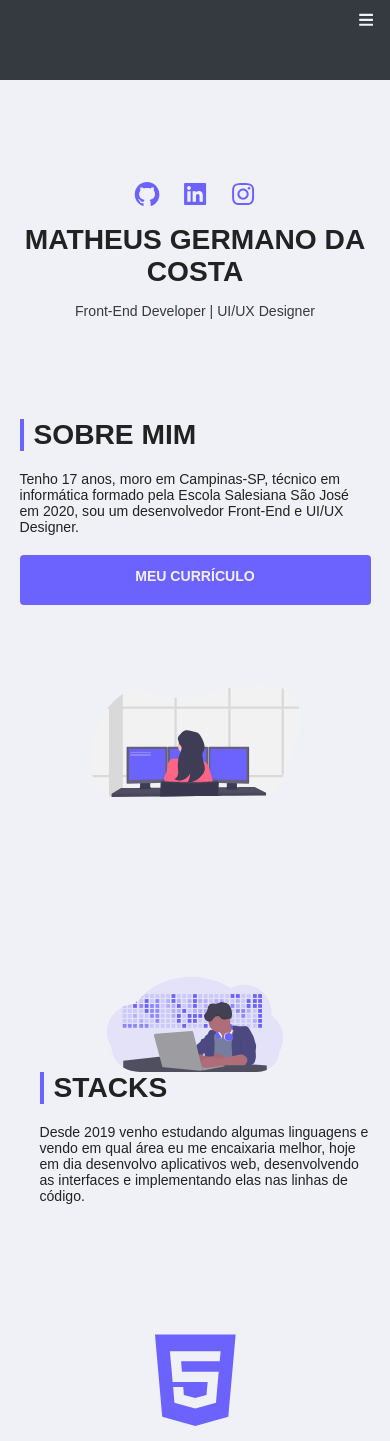
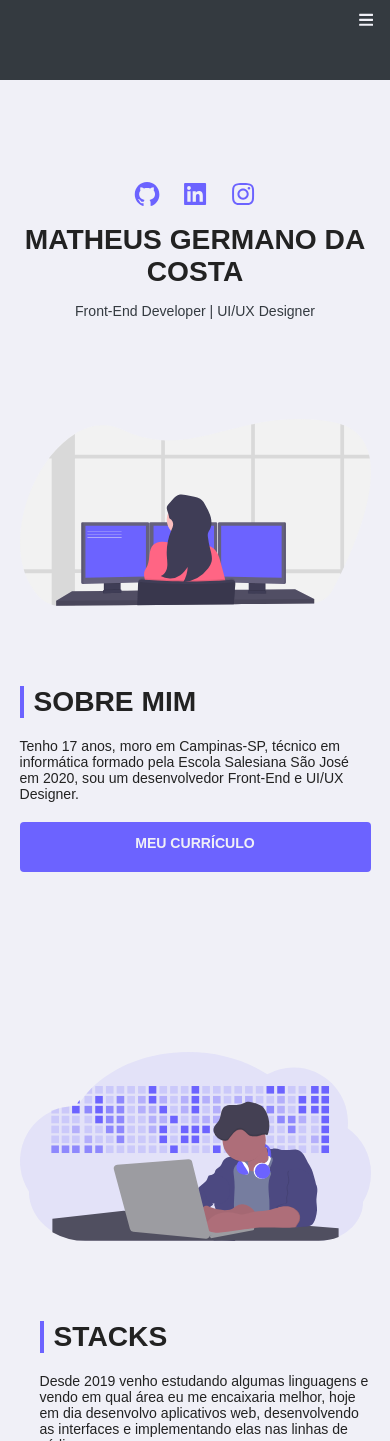
Before and after one commit to matheus-germano/react-portfolio, a React (Create React App) app: page / in a window 390 px wide. Shown: the top 1441 px of the page. Built offline with nearby package versions, Linux system fonts and the light colour scheme.

Commit message:
responsivity 2

```diff
--- a/src/components/pages/AboutMe/AboutMe.css
+++ b/src/components/pages/AboutMe/AboutMe.css
@@ -61,10 +61,10 @@
   transition: 0.5s;
 }
 
-@media (max-width: 1024px) {
+@media (max-width: 1130px) {
   html,
   body {
-    font-size: 55%;
+    font-size: 60%;
   }
 
   .about-container img {
@@ -77,20 +77,34 @@
   }
 }
 
-@media (max-width: 768px) {
-  html,
-  body {
-    font-size: 55%;
-  }
-
+@media (max-width: 956px) {
   .about-content img {
-    margin-top: 80px;
-    width: 60%;
-    height: 100%;
+    margin-bottom: 80px;
+    width: 70%;
+    height: auto;
   }
 
   .about-content p {
     margin: 20px 20px 20px 0;
+  }
+
+  .btn {
+    text-align: center;
+    width: 100%;
+  }
+}
+
+@media (max-width: 768px) {
+  html,
+  body {
+    font-size: 50%;
+  }
+
+  .about-content img {
+    width: 80%;
+    height: auto;
+
+    order: -1;
   }
 
   .about-content {
@@ -98,9 +112,11 @@
     justify-content: center;
     flex-direction: column;
   }
+}
 
-  .btn {
-    text-align: center;
+@media (max-width: 425px) {
+  .about-content img {
     width: 100%;
+    height: auto;
   }
 }
--- a/src/components/pages/Stacks/Stacks.css
+++ b/src/components/pages/Stacks/Stacks.css
@@ -63,16 +63,36 @@
   height: 100%;
 }
 
-@media (max-width: 1024px) {
+@media (max-width: 1130px) {
   html,
   body {
     font-size: 55%;
   }
 
   .stacks-content img {
-    margin-top: 80px;
     width: 60%;
-    height: 100%;
+    height: auto;
+  }
+
+  .stacks-content h1 {
+    margin: 0 0 20px 20px;
+  }
+
+  .stacks-content p {
+    margin: 20px 0 20px 20px;
+  }
+}
+
+@media (max-width: 768px) {
+  html,
+  body {
+    font-size: 55%;
+  }
+
+  .stacks-content img {
+    margin: 80px 0;
+    width: 80%;
+    height: auto;
   }
 
   .stacks-content h1 {
@@ -91,22 +111,9 @@
   }
 }
 
-@media (max-width: 768px) {
-  html,
-  body {
-    font-size: 55%;
-  }
-
+@media (max-width: 425px) {
   .stacks-content img {
-    width: 50%;
-    height: 100%;
-  }
-
-  .stacks-content h1 {
-    margin: 0 0 20px 20px;
-  }
-
-  .stacks-content p {
-    margin: 20px 0 20px 20px;
+    width: 100%;
+    height: auto;
   }
 }
```
